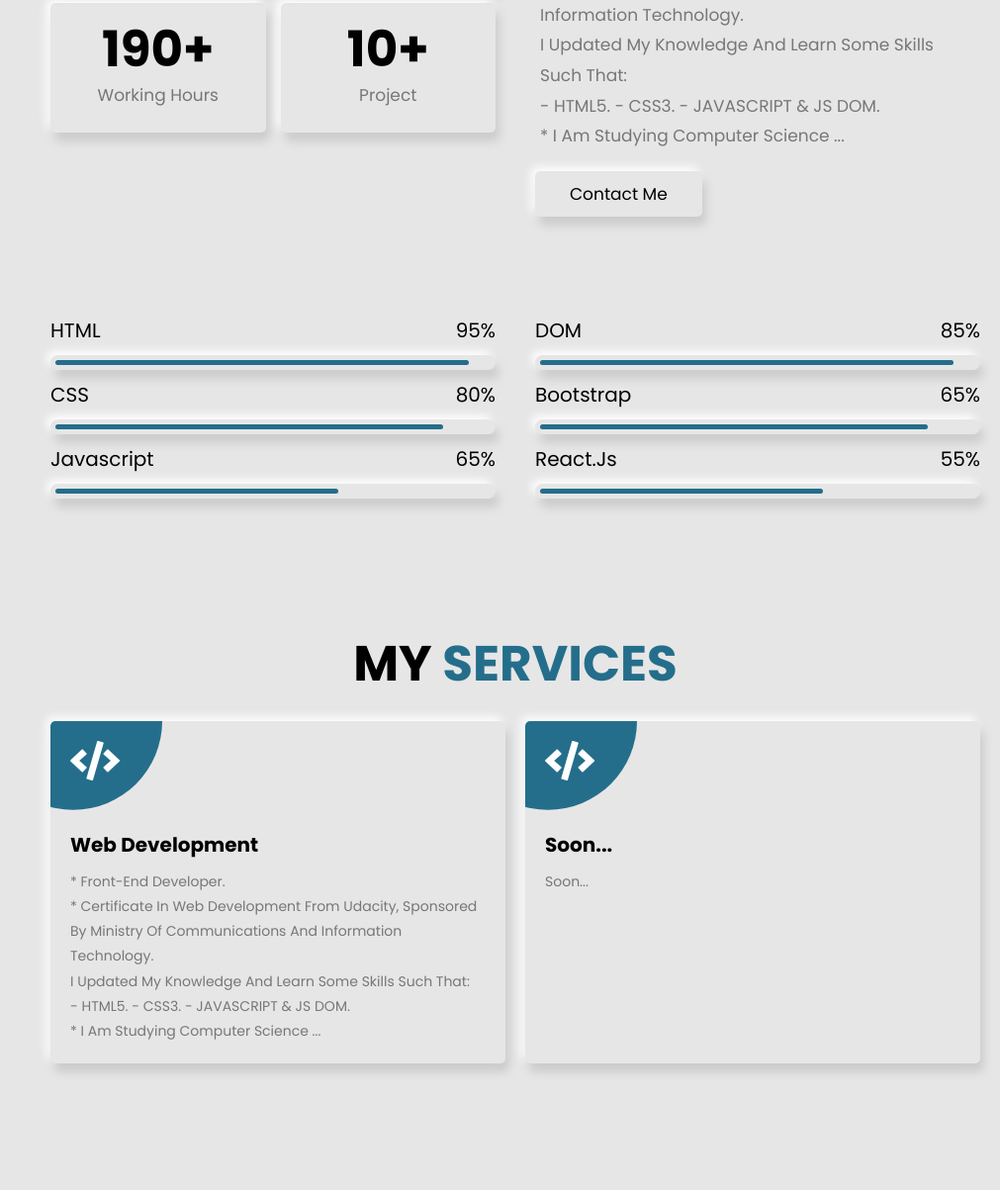
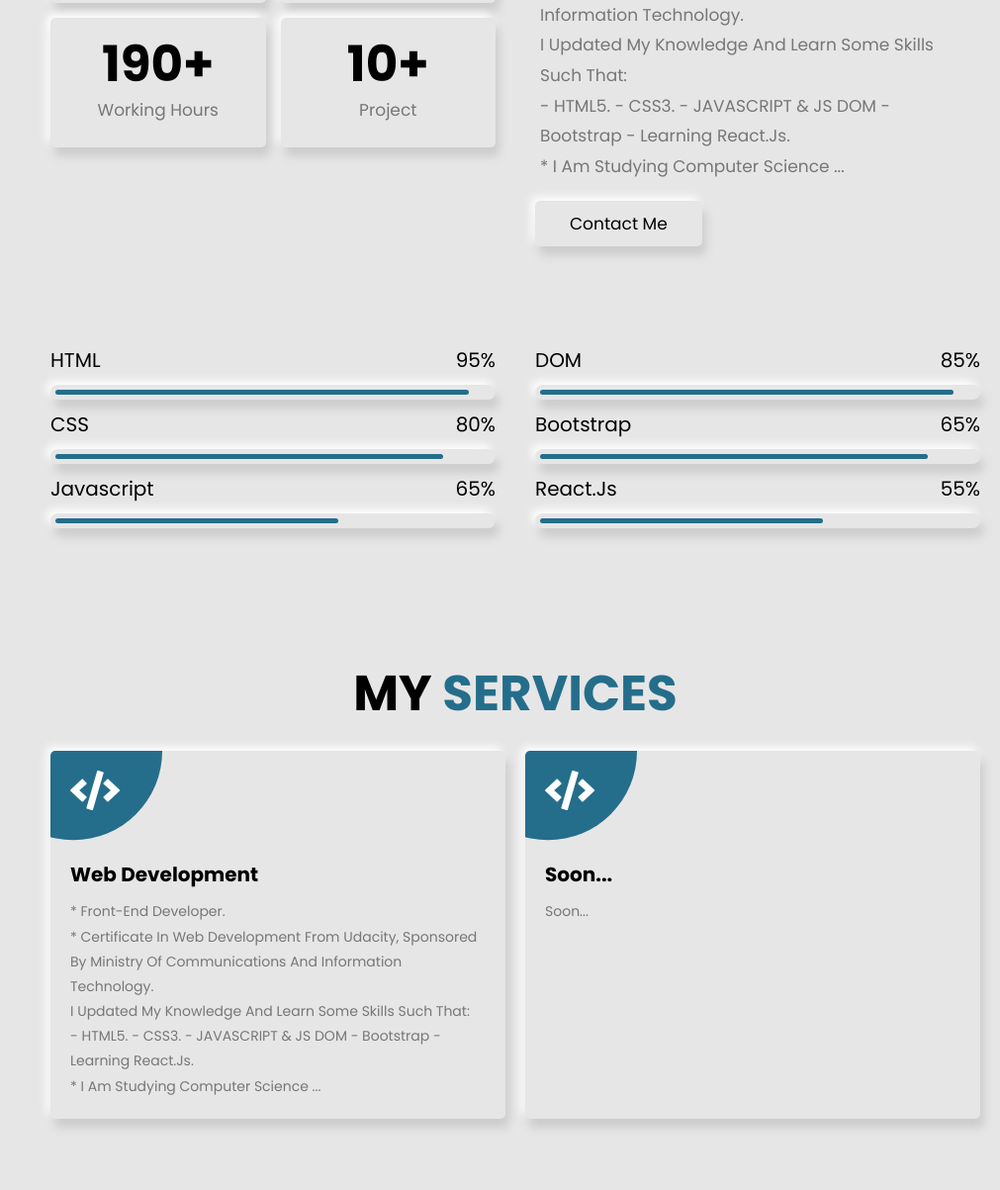
Before and after one commit to HendMF/Portfolio, a plain HTML site: page index.html in a window 1280 px wide. Shown: the part 1143-2346 px from the top of the page at 99% size, without its empty margins (269-1280 px from the left). Drawn offline with nearby package versions, Linux system fonts and the light colour scheme.

Commit message:
some idit

```diff
--- a/index.html
+++ b/index.html
@@ -114,7 +114,7 @@
             udacity, sponsored by ministry of communications and information
             technology. <br />I updated my knowledge and learn some skills such
             that:<br />
-            - HTML5. - CSS3. - JAVASCRIPT & JS DOM.<br />
+            - HTML5. - CSS3. - JAVASCRIPT & JS DOM - Bootstrap - Learning React.js.<br />
             * I am Studying computer science ...
           </p>
           <a href="#contact" class="btn">contact me</a>
@@ -158,7 +158,7 @@
             udacity, sponsored by ministry of communications and information
             technology. <br />I updated my knowledge and learn some skills such
             that:<br />
-            - HTML5. - CSS3. - JAVASCRIPT & JS DOM.<br />
+            - HTML5. - CSS3. - JAVASCRIPT & JS DOM - Bootstrap - Learning React.js.<br />
             * I am Studying computer science ...
           </p>
         </div>
@@ -215,12 +215,6 @@
             <h3>project 5</h3>
           </div>
         </a>
-        <!-- <a href="https://hendmf.github.io/Shopify/" target="_blank" class="box">
-          <img src="image/img-5.jpg" alt="" />
-          <div class="content">
-            <h3>project 05</h3>
-          </div>
-        </a> -->
 
         <a
           href="https://hendmf.github.io/ELMAWKAA/"
```
